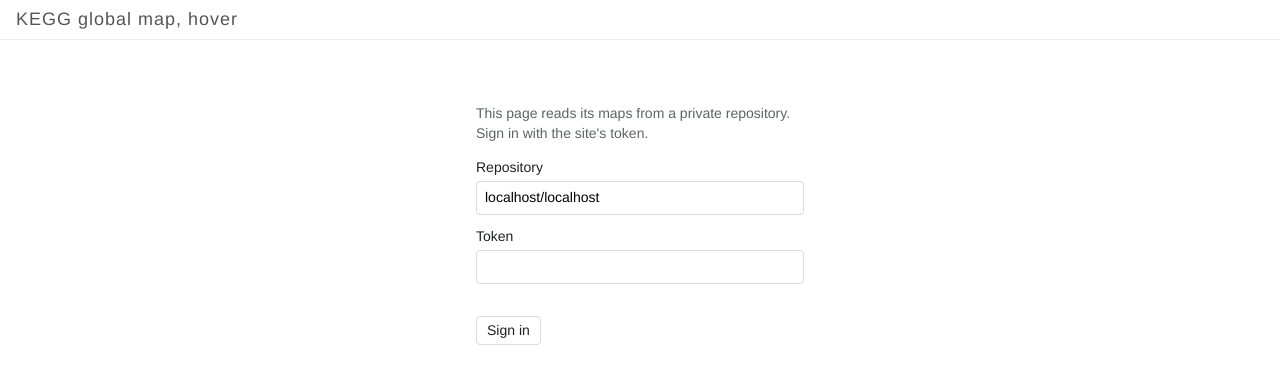
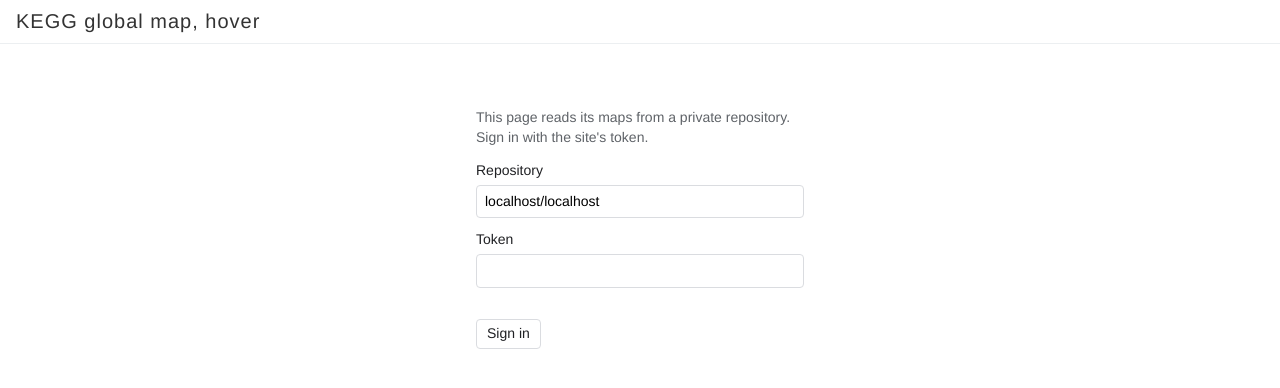
Before and after one commit to pathwayforge/pathwayforge.github.io, a Jekyll site: the page built from kegg/hover/index.html, in a window 1280 px wide. Shown: the top 388 px of the page. Built offline with Jekyll 4.4.1, drawn with Linux system fonts in a browser that asks for light colours.

Commit message:
Collection name always at the left, in line with the list (all collections, phone included)
Co-Authored-By: Claude Opus 5.5 <noreply@anthropic.com>
Claude-Session: https://claude.ai/code/session_01RZmt2RahFkSqNkHD1ABZ6p

```diff
--- a/kegg/hover/index.html
+++ b/kegg/hover/index.html
@@ -21,7 +21,7 @@ collection: kegg-hover
   html, body { margin: 0; height: 100%; background: var(--bg); color: var(--ink); font: 14px/1.4 Helvetica, Arial, sans-serif; }
   header { display: flex; align-items: center; gap: 12px; padding: 8px 16px; border-bottom: 1px solid #eceff1; flex-wrap: wrap; }
   /* quiet, as the viewer: Helvetica Neue 300, no bold, no frames; the chosen tab in ink, the others grey */
-  header h1 { font: 300 18px/1.3 "Helvetica Neue", Helvetica, Arial, sans-serif; letter-spacing: 1px; color: #555; margin: 0 8px 0 0; }
+  header h1 { font: 300 20px/1.35 "Helvetica Neue", Helvetica, Arial, sans-serif; letter-spacing: 1px; color: #333; margin: 0 8px 0 0; }   /* as the other collections' name, same place (user) */
   .tabs { display: flex; gap: 14px; }
   .tabs button, .zoom button { border: 0; background: none; color: #80868b; padding: 4px 2px; font: 300 14px "Helvetica Neue", Helvetica, Arial, sans-serif; letter-spacing: .5px; cursor: pointer; }
   .tabs button[aria-pressed="true"] { color: var(--ink); }
@@ -41,7 +41,7 @@ collection: kegg-hover
   #view.drag { cursor: grabbing; }
   #view svg { position: absolute; left: 0; top: 0; width: 100%; height: 100%; }
   #tip { position: fixed; pointer-events: none; max-width: min(420px, calc(100vw - 16px)); white-space: pre-line; background: #fff; border: 1px solid var(--line); border-radius: 4px; padding: 6px 8px; font-size: 12px; box-shadow: 0 1px 4px rgba(0,0,0,.15); display: none; z-index: 5; }
-  @media (max-width: 560px) { header h1 { display: none; } .zoom { margin-left: 0; } }
+  @media (max-width: 560px) { .zoom { margin-left: 0; } }
   #signin { max-width: 360px; margin: 64px auto; padding: 0 16px; }
   #signin input { display: block; width: 100%; margin: 4px 0 12px; padding: 6px 8px; border: 1px solid var(--line); border-radius: 4px; font: inherit; }
   #signin input:focus { outline: none; border-color: #999; }   /* as the viewer's search field */
--- a/style.scss
+++ b/style.scss
@@ -449,3 +449,7 @@ div.img img{
 
 // Pathway Forge: the header holds only the collection's name (its right click switches collections)
 .site-name { font-size: 20px; cursor: default; }
+// The name always in one place, at the left, in line with the list's map names, on every collection and at every
+// width (user, 2026-11-15: "You can change the title, but don't change the place"); was centred with the page
+.wrapper-masthead .container { max-width: none; margin: 0; padding: 0 16px; }
+.masthead, .site-info { text-align: left; float: none; }
```
